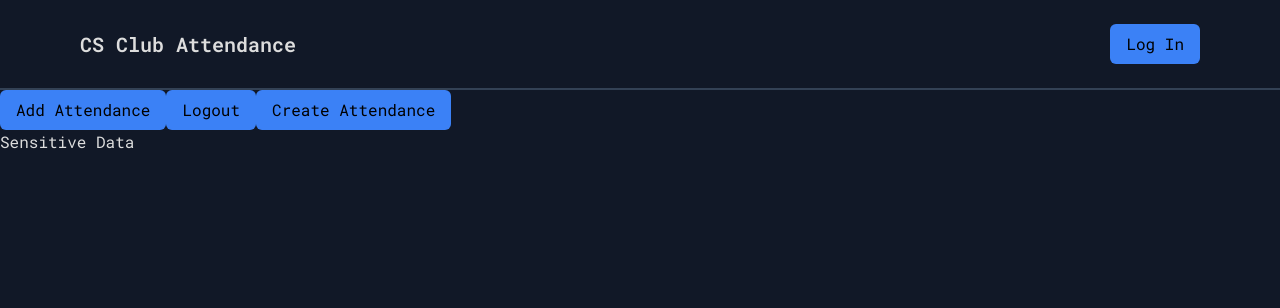
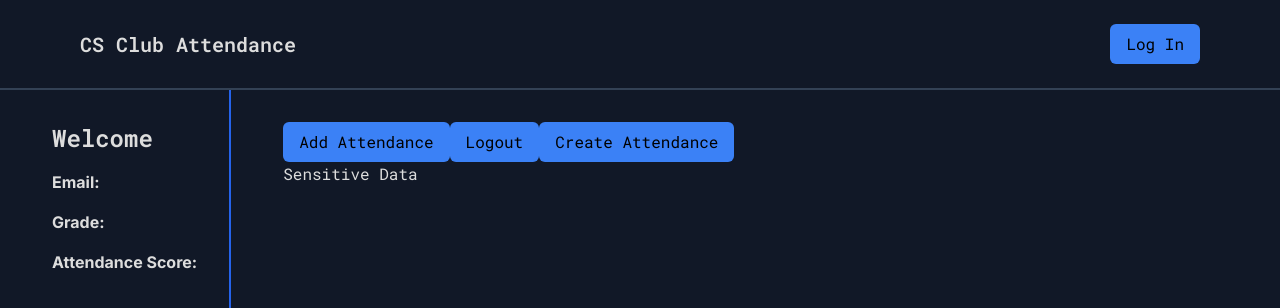
Before and after one commit to derek-byte/CS-Club-Attendance-Dashboard, a Next.js app: page /dashboard/user in a window 1280 px wide. Shown: the top 308 px of the page. Built offline with nearby package versions, Linux system fonts and the light colour scheme; no server answers.

Commit message:
Grade schema and profile component

```diff
--- a/model/schema.js
+++ b/model/schema.js
@@ -24,6 +24,10 @@ const userSchema = new Schema({
         required:false,
         unique:true
     },
+    grade: {
+        type: Number,
+        required: false,
+    },
     role: {
         type:String,
         required:false
--- a/pages/dashboard/user.jsx
+++ b/pages/dashboard/user.jsx
@@ -70,7 +70,24 @@ export default function User({ctx}) {
     };
 
     return (
-      <div>
+      <div className="flex">
+        <div className="flex items-center">
+          <div className="p-8 mx-5 max-w-md w-full min-h-screen border-r-2 border-blue-600">
+            <h2 className="text-2xl font-semibold mb-4">Welcome {data.first_name} {data.last_name}</h2>
+            <div className="space-y-4">
+              <p>
+                <strong>Email:</strong> {data.email}
+              </p>
+              <p>
+                <strong>Grade:</strong> {data.grade}
+              </p>
+              <p>
+                <strong>Attendance Score:</strong> {data.attendance}
+              </p>
+            </div>
+          </div>
+        </div>
+        <div className="p-8">
           <button onClick={handleAttendanceSubmit}> Add Attendance </button>
           <button onClick={() => handleLogOut()}> Logout </button>
           <button onClick={handleCreateAttendance}> Create Attendance </button>
@@ -79,5 +96,6 @@ export default function User({ctx}) {
               Sensitive Data
           </h1>
         </div>
+      </div>
     );
 }
```
Lines whose indentation alone changed are shown as unchanged.
